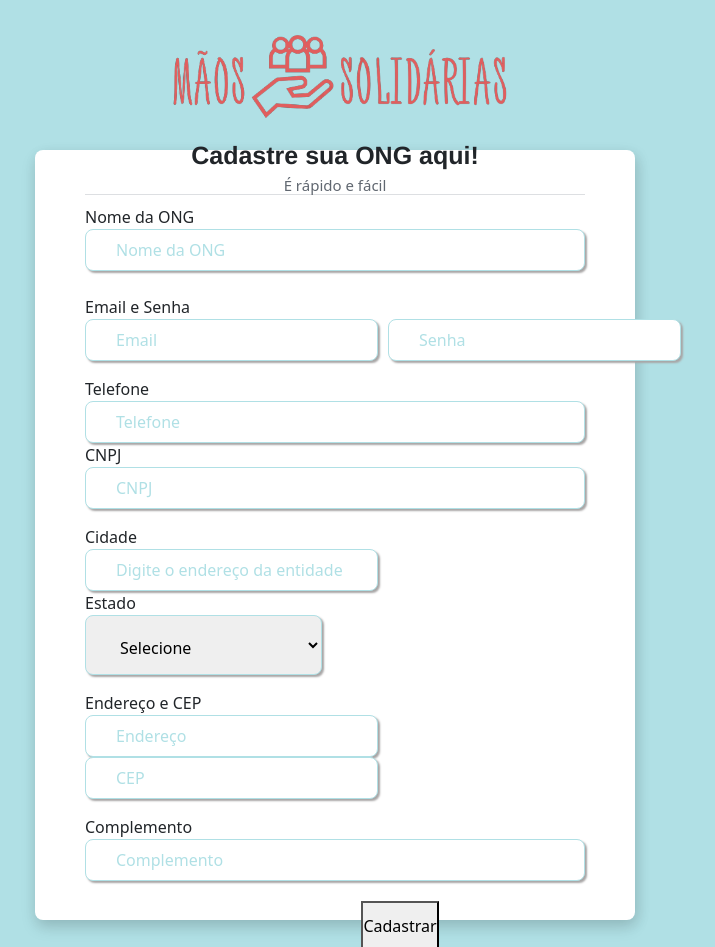
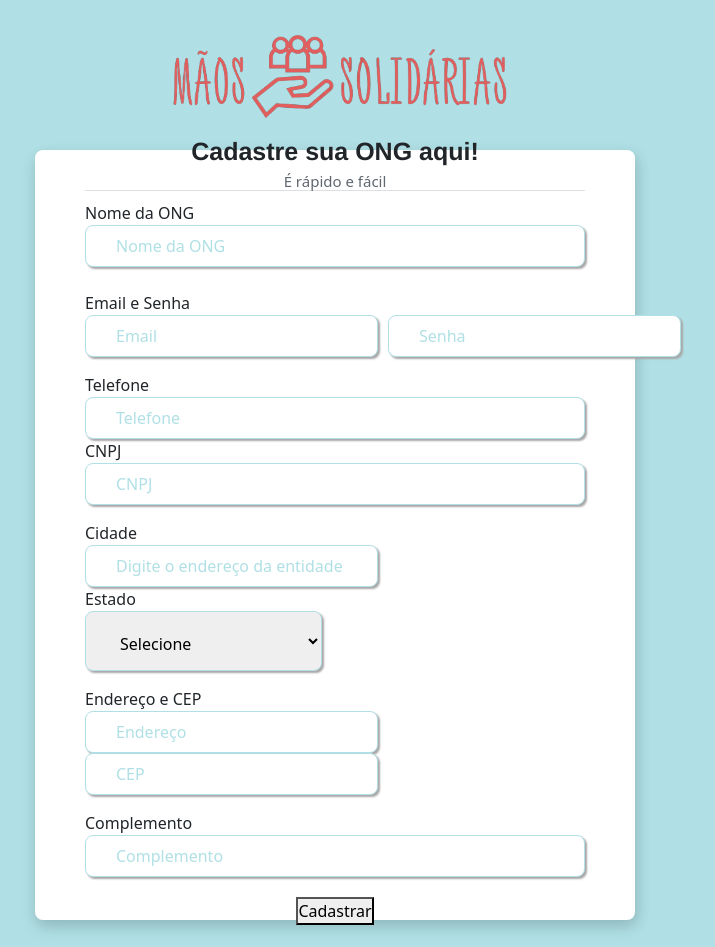
Before and after one commit to JoaoPF07/ProjetoInt, a React (Create React App) app: page /cadastros in a window 1280 px wide. Shown: the top 947 px of the page, without its empty margins (305-1020 px from the left). Built offline with nearby package versions, Linux system fonts and the light colour scheme; the HTML template or start-up script is replaced by a standard one.

Commit message:
atualizacao cadastro

```diff
--- a/src/style/estilo.css
+++ b/src/style/estilo.css
@@ -188,9 +188,10 @@
 }
 
 .botaoCadastrar {
-  height: 50px;
-  margin-left: 130px;
+
+  margin-left: 0px;
   margin-top: 10px;
+  margin-bottom: 30px;
 }
 
 .ancora {
```
